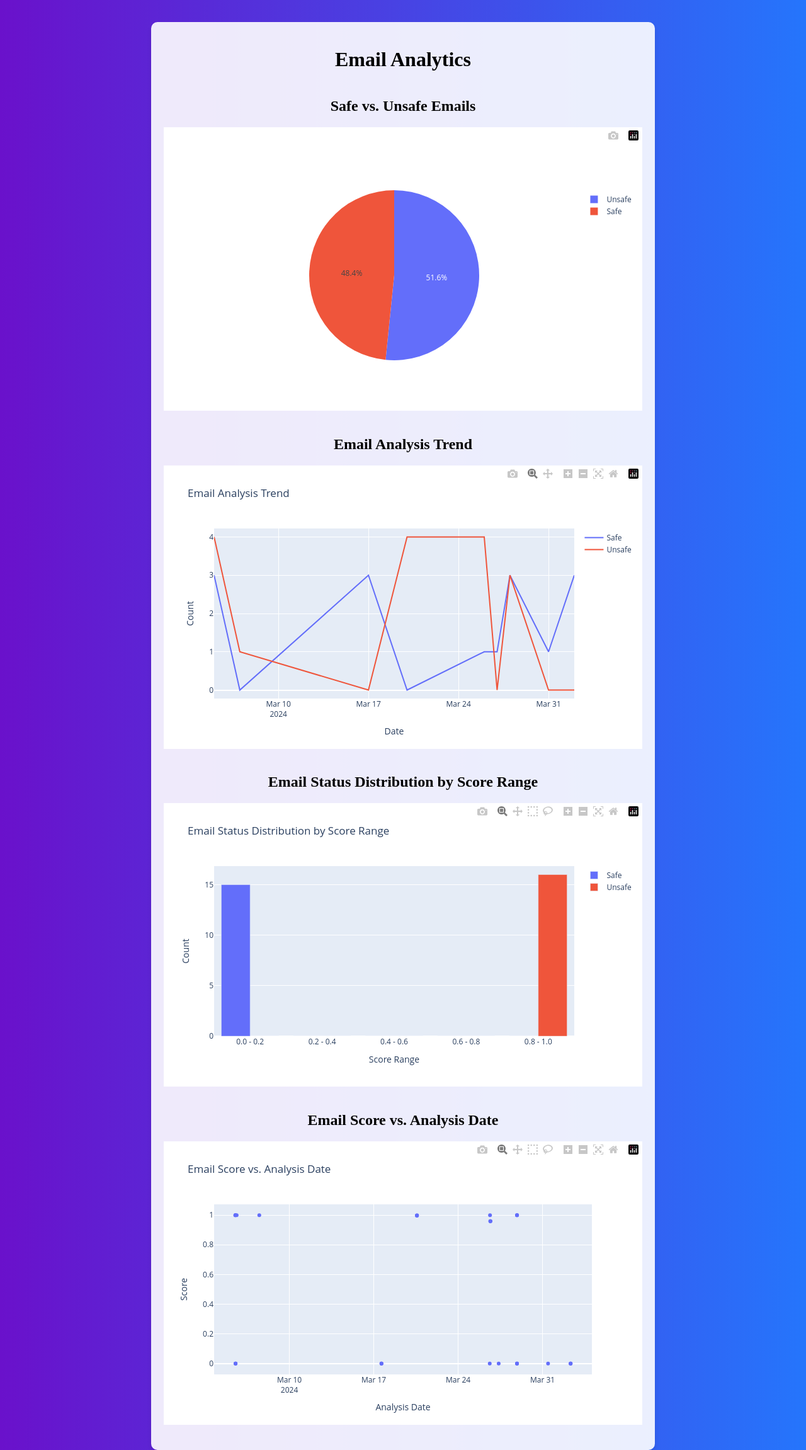
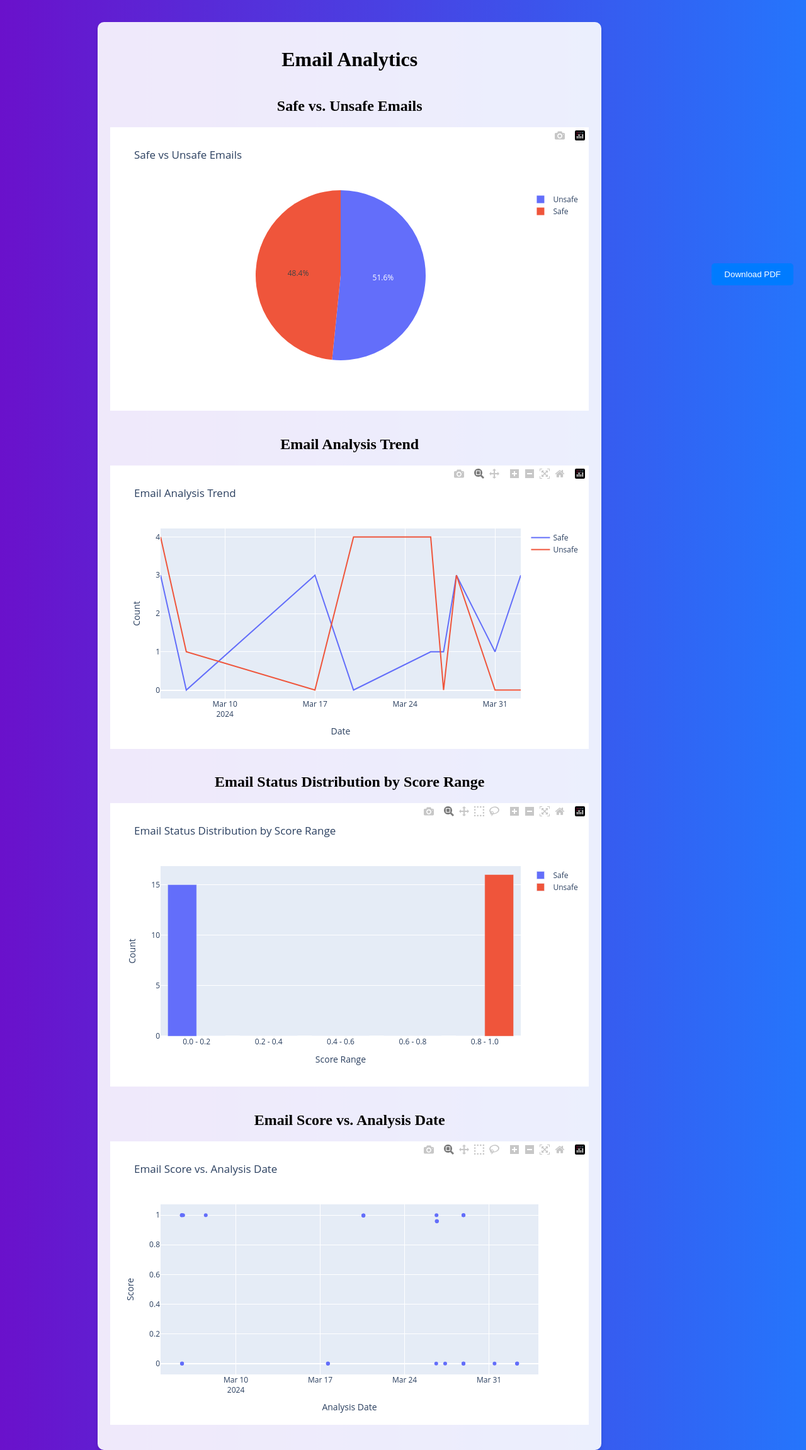
Before and after one commit to kdot-mi/PhishScope, a Flask app: page /analytics in a window 1280 px wide. Shown: the part 55-2357 px from the top of the page at 63% size. Run offline with Flask 3, Linux system fonts and the light colour scheme; some libraries are stand-ins or nearby versions.

Commit message:
Fixed analytics PDF download + format

```diff
--- a/Flask App/app.py
+++ b/Flask App/app.py
@@ -276,6 +276,7 @@
 
     # Create the pie chart
     pie_chart = go.Figure(data=[go.Pie(labels=labels, values=values)])
+    pie_chart.update_layout(title='Safe vs Unsafe Emails')
     pie_div = plotly.offline.plot(pie_chart, output_type='div', include_plotlyjs=False)
 
     # Get the data grouped by date and status
--- a/Flask App/templates/analytics.html
+++ b/Flask App/templates/analytics.html
@@ -3,6 +3,8 @@
 <head>
     <title>Email Analytics</title>
     <script src="https://cdn.plot.ly/plotly-latest.min.js"></script>
+    <script src="https://cdnjs.cloudflare.com/ajax/libs/jspdf/2.3.1/jspdf.umd.min.js"></script>
+    <script src="https://cdnjs.cloudflare.com/ajax/libs/html2canvas/1.3.2/html2canvas.min.js"></script>
     <link rel="stylesheet" href="{{ url_for('static', filename='styles2.css', v=current_time) }}">
     <style>
         body, html {
@@ -51,17 +53,42 @@
         <h1>Email Analytics</h1>
 
         <h2>Safe vs. Unsafe Emails</h2>
-        <div>{{ pie_div|safe }}</div>
+        <div class="plotly-graph">{{ pie_div|safe }}</div>
 
         <h2>Email Analysis Trend</h2>
-        <div>{{ line_div|safe }}</div>
+        <div class="plotly-graph">{{ line_div|safe }}</div>
 
         <h2>Email Status Distribution by Score Range</h2>
-        <div>{{ bar_div|safe }}</div>
+        <div class="plotly-graph">{{ bar_div|safe }}</div>
 
         <h2>Email Score vs. Analysis Date</h2>
-        <div>{{ scatter_div|safe }}</div>
+        <div class="plotly-graph">{{ scatter_div|safe }}</div>
     </div>
-    <div>{{ scatter_div|safe }}</div>
+
+    <!-- Button to trigger PDF download -->
+    <button id="download-pdf" style="margin: 20px;">Download PDF</button>
+
+    <script>
+        document.getElementById('download-pdf').addEventListener('click', function() {
+            const plots = document.querySelectorAll('.plotly-graph');
+            const doc = new jspdf.jsPDF();
+            let currentPosition = 0;
+
+            plots.forEach((plot, index) => {
+                html2canvas(plot).then(canvas => {
+                    const dataUrl = canvas.toDataURL('image/png');
+                    doc.addImage(dataUrl, 'PNG', 10, currentPosition + 10, 190, 120);
+                    currentPosition += 130;
+
+                    if (index < plots.length - 1) {
+                        doc.addPage();
+                        currentPosition = 0;
+                    } else {
+                        doc.save('email-analytics.pdf');
+                    }
+                });
+            });
+        });
+    </script>
 </body>
 </html>
```
Lines whose indentation alone changed are shown as unchanged.
